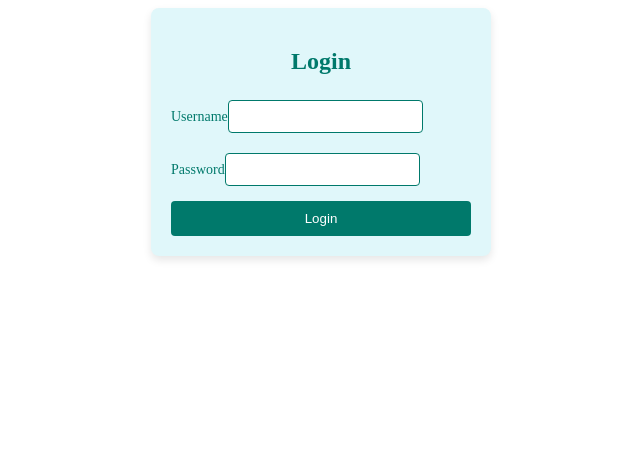
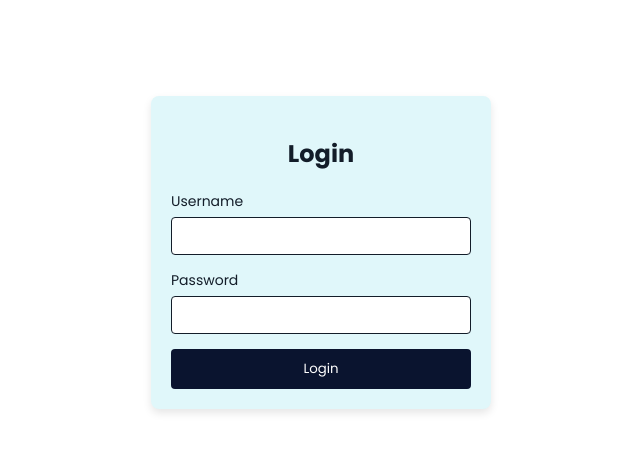
Before and after one commit to JoaoHDantas/DireitoSimples, an Angular app in the folder direitoSimplesFront/: page /login in a window 1280 px wide. Shown: the top 452 px of the page, without its empty margins (319-959 px from the left). Built offline with nearby package versions, Linux system fonts and the light colour scheme.

Commit message:
login cadastros css

```diff
--- a/direitoSimplesFront/src/app/login/login.component.css
+++ b/direitoSimplesFront/src/app/login/login.component.css
@@ -1,7 +1,14 @@
 /* src/app/login/login.component.css */
+
+@import url('https://fonts.googleapis.com/css2?family=Inter:ital,opsz,wght@0,14..32,100..900;1,14..32,100..900&family=Poppins:ital,wght@0,100;0,200;0,300;0,400;0,500;0,600;0,700;0,800;0,900;1,100;1,200;1,300;1,400;1,500;1,600;1,700;1,800;1,900&display=swap');
+
+*{
+  font-family: poppins;
+  color: #131D29;
+}
 .login-container {
     width: 300px;
-    margin: 0 auto;
+    margin: 6rem auto 0px auto;;
     padding: 20px;
     background-color: #e0f7fa;
     border-radius: 8px;
@@ -10,7 +17,6 @@
 
   h2 {
     text-align: center;
-    color: #00796b;
   }
 
   form {
@@ -20,22 +26,23 @@
 
   div {
     margin-bottom: 15px;
+    display: flex;
+    flex-direction: column;
   }
 
   label {
     font-size: 14px;
-    color: #00796b;
   }
 
   input {
     padding: 8px;
-    border: 1px solid #00796b;
+    border: 1px solid #131D29;
     border-radius: 4px;
     margin-top: 5px;
   }
 
   button {
-    background-color: #00796b;
+    background-color: #0A142F;
     color: white;
     border: none;
     padding: 10px;
@@ -44,7 +51,7 @@
   }
 
   button:hover {
-    background-color: #004d40;
+    background-color: #273048;
   }
 
   .error {
--- a/direitoSimplesFront/src/app/login/login.component.html
+++ b/direitoSimplesFront/src/app/login/login.component.html
@@ -1,6 +1,8 @@
 <!-- src/app/login/login.component.html -->
+
 <div class="login-container">
     <h2>Login</h2>
+
     <form (ngSubmit)="onSubmit()">
       <div>
         <label for="username">Username</label>
--- /dev/null
+++ b/direitoSimplesFront/src/app/navbar/navbar.component.html
@@ -0,0 +1 @@
+<p>navbar worksa!</p>
--- a/direitoSimplesFront/src/app/register/register.component.css
+++ b/direitoSimplesFront/src/app/register/register.component.css
@@ -1,7 +1,14 @@
 /* src/app/register/register.component.css */
+@import url('https://fonts.googleapis.com/css2?family=Inter:ital,opsz,wght@0,14..32,100..900;1,14..32,100..900&family=Poppins:ital,wght@0,100;0,200;0,300;0,400;0,500;0,600;0,700;0,800;0,900;1,100;1,200;1,300;1,400;1,500;1,600;1,700;1,800;1,900&display=swap');
+
+*{
+  font-family: poppins;
+  color: #131D29;
+}
+
 .register-container {
     width: 300px;
-    margin: 0 auto;
+    margin: 5% auto 0px auto;;
     padding: 20px;
     background-color: #e0f7fa;
     border-radius: 8px;
@@ -10,7 +17,6 @@
 
   h2 {
     text-align: center;
-    color: #00796b;
   }
 
   form {
@@ -20,22 +26,23 @@
 
   div {
     margin-bottom: 15px;
+    display: flex;
+    flex-direction: column;
   }
 
   label {
     font-size: 14px;
-    color: #00796b;
   }
 
   input {
     padding: 8px;
-    border: 1px solid #00796b;
+    border: 1px solid #131D29;
     border-radius: 4px;
     margin-top: 5px;
   }
 
   button {
-    background-color: #00796b;
+    background-color: #0A142F;
     color: white;
     border: none;
     padding: 10px;
@@ -44,7 +51,7 @@
   }
 
   button:hover {
-    background-color: #004d40;
+    background-color: #273048;
   }
 
   .error {
--- a/direitoSimplesFront/src/styles.scss
+++ b/direitoSimplesFront/src/styles.scss
@@ -1 +1,2 @@
 /* You can add global styles to this file, and also import other style files */
+@import url('https://fonts.googleapis.com/css2?family=Inter:ital,opsz,wght@0,14..32,100..900;1,14..32,100..900&family=Poppins:ital,wght@0,100;0,200;0,300;0,400;0,500;0,600;0,700;0,800;0,900;1,100;1,200;1,300;1,400;1,500;1,600;1,700;1,800;1,900&display=swap');
```
Also changed, not shown: direitoSimplesFront/src/app/app.module.ts (+5 -3 lines), direitoSimplesFront/src/app/navbar/navbar.component.ts (added, +11 -0 lines), direitoSimplesFront/src/app/navbar/navbar.component.scss (added), 1 other file (tests, documents, lock files or other folders).
